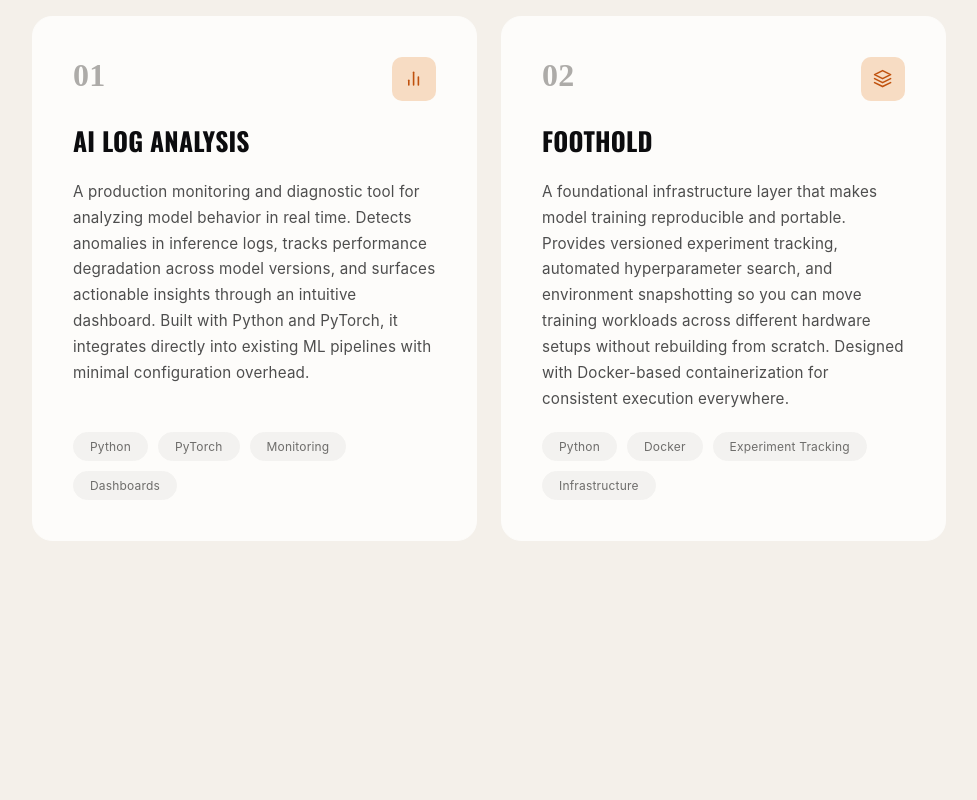
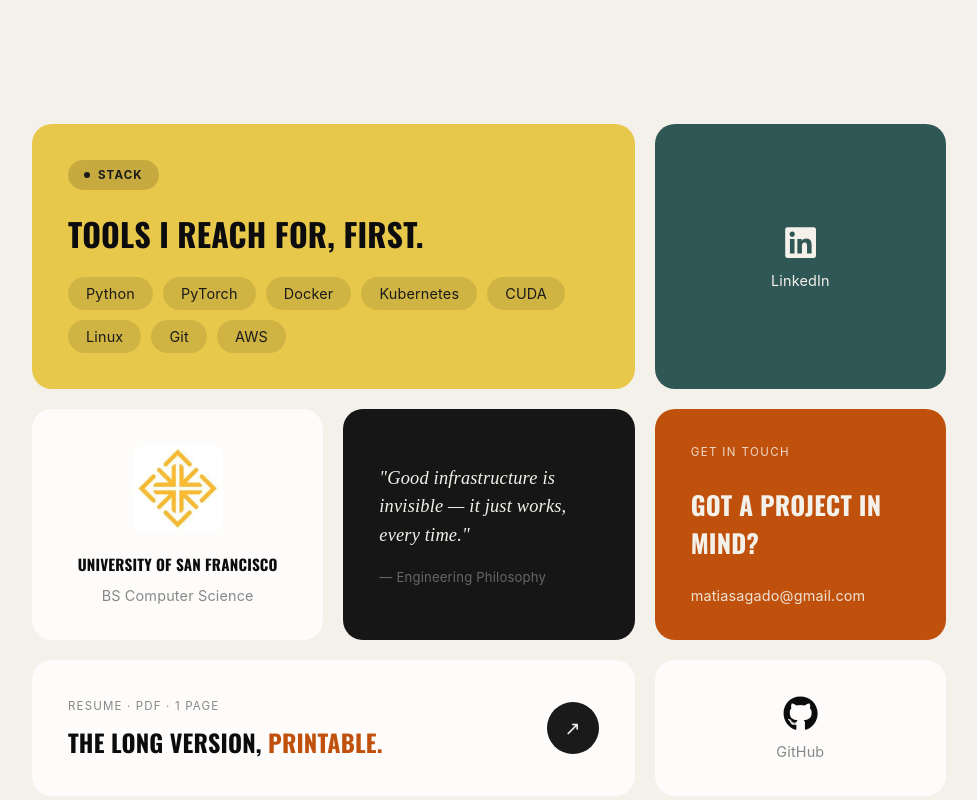
Before and after one commit to matiasagado/portfolio, a React (Vite) app: page / in a window 1280 px wide. Shown: the part 1300-2100 px from the top of the page, without its empty margins (151-1128 px from the left). Built offline with nearby package versions, Linux system fonts and the light colour scheme.

Commit message:
feat: school logo + overview section

```diff
--- /dev/null
+++ b/src/_components/overview.tsx
@@ -0,0 +1,66 @@
+import styles from './styles/overview.module.css';
+import { FaLinkedin, FaGithub } from 'react-icons/fa';
+
+export default function Bento() {
+    return (
+        <section className={styles.section}>
+            <div className={styles.grid}>
+
+                {/* Stack */}
+                <div className={`${styles.tile} ${styles.stackTile}`}>
+                    <span className={styles.badge}><span className={styles.dot} />STACK</span>
+                    <h2 className={styles.stackHeading}>TOOLS I REACH FOR, FIRST.</h2>
+                    <div className={styles.pills}>
+                        {['Python', 'PyTorch', 'Docker', 'Kubernetes', 'CUDA', 'Linux', 'Git', 'AWS'].map((t) => (
+                            <span key={t} className={styles.pill}>{t}</span>
+                        ))}
+                    </div>
+                </div>
+
+                {/* LinkedIn */}
+                <a href="https://linkedin.com/in/matiasagado" target="_blank" className={`${styles.tile} ${styles.linkedinTile}`}>
+                    <FaLinkedin className={styles.socialIcon} />
+                    <span className={styles.socialLabel}>LinkedIn</span>
+                </a>
+
+                {/* Education */}
+                <div className={`${styles.tile} ${styles.educationTile}`}>
+                    <div className={styles.crest}>
+                        <img src="/usfca-logo.png" alt="USF" className={styles.crestImg} />
+                    </div>
+                    <p className={styles.schoolName}>UNIVERSITY OF SAN FRANCISCO</p>
+                    <p className={styles.schoolDetail}>BS Computer Science</p>
+                </div>
+
+                {/* Quote */}
+                <div className={`${styles.tile} ${styles.quoteTile}`}>
+                    <p className={styles.quoteText}>"Good infrastructure is invisible — it just works, every time."</p>
+                    <span className={styles.quoteAttr}>— Engineering Philosophy</span>
+                </div>
+
+                {/* Contact */}
+                <a href="mailto:hello@matiasagado.com" className={`${styles.tile} ${styles.contactTile}`}>
+                    <span className={styles.contactEyebrow}>GET IN TOUCH</span>
+                    <p className={styles.contactHeading}>GOT A PROJECT <em>IN MIND?</em></p>
+                    <span className={styles.contactEmail}>matiasagado@gmail.com</span>
+                </a>
+
+                {/* Resume */}
+                <a href="/resume.pdf" target="_blank" className={`${styles.tile} ${styles.resumeTile}`}>
+                    <div>
+                        <span className={styles.resumeEyebrow}>RESUME · PDF · 1 PAGE</span>
+                        <p className={styles.resumeHeading}>THE LONG VERSION, <em>PRINTABLE.</em></p>
+                    </div>
+                    <span className={styles.arrowBtn}>↗</span>
+                </a>
+
+                {/* GitHub */}
+                <a href="https://github.com/matiasagado" target="_blank" className={`${styles.tile} ${styles.githubTile}`}>
+                    <FaGithub className={styles.socialIconGit} />
+                    <span className={styles.socialLabel}>GitHub</span>
+                </a>
+
+            </div>
+        </section>
+    );
+}
--- /dev/null
+++ b/src/_components/styles/overview.module.css
@@ -0,0 +1,254 @@
+.section {
+    background: var(--bg);
+    padding: 80px;
+    margin: 0 103px;
+}
+
+.grid {
+    display: grid;
+    grid-template-columns: 1fr 1fr 1fr;
+    grid-template-rows: auto auto auto;
+    gap: 20px;
+    grid-template-areas:
+        "stack stack linkedin"
+        "edu quote contact"
+        "resume resume github";
+}
+
+.tile {
+    border-radius: 20px;
+    padding: 36px;
+    display: flex;
+    flex-direction: column;
+    text-decoration: none;
+    color: inherit;
+    box-sizing: border-box;
+}
+
+/* Stack */
+.stackTile {
+    grid-area: stack;
+    background: #e8c84b;
+    gap: 20px;
+}
+
+.badge {
+    display: inline-flex;
+    align-items: center;
+    gap: 8px;
+    align-self: flex-start;
+    font-family: var(--navLinks);
+    font-size: 0.72rem;
+    font-weight: 700;
+    letter-spacing: 0.1em;
+    padding: 8px 16px;
+    border-radius: 999px;
+    background: rgba(0, 0, 0, 0.15);
+    color: #1a1a1a;
+}
+
+.dot {
+    width: 6px;
+    height: 6px;
+    border-radius: 50%;
+    background: currentColor;
+}
+
+.stackHeading {
+    font-family: var(--text-accent);
+    font-size: 2rem;
+    font-weight: 700;
+    margin: 0;
+    text-transform: uppercase;
+}
+
+.pills {
+    display: flex;
+    flex-wrap: wrap;
+    gap: 10px;
+}
+
+.pill {
+    font-family: var(--navLinks);
+    font-size: 0.9rem;
+    padding: 8px 18px;
+    border-radius: 999px;
+    background: rgba(0, 0, 0, 0.1);
+    color: #1a1a1a;
+}
+
+/* LinkedIn */
+.linkedinTile {
+    grid-area: linkedin;
+    background: #2f5755;
+    color: #f4f1ea;
+    align-items: center;
+    justify-content: center;
+    gap: 12px;
+}
+
+/* GitHub */
+.githubTile {
+    grid-area: github;
+    background: var(--card);
+    color: #888;
+    align-items: center;
+    justify-content: center;
+    gap: 12px;
+}
+
+.socialIcon {
+    font-size: 2.2rem;
+}
+
+.socialIconGit {
+    color: var(--text);
+    font-size: 2.2rem;
+}
+
+.socialLabel {
+    font-family: var(--navLinks);
+    font-size: 0.9rem;
+}
+
+/* Education */
+.educationTile {
+    grid-area: edu;
+    background: var(--card);
+    align-items: center;
+    justify-content: center;
+    gap: 12px;
+    text-align: center;
+}
+
+.crest {
+    width: 90px;
+    height: 88px;
+    background: #f5f0e4;
+    border-radius: 10px;
+    display: flex;
+    align-items: center;
+    justify-content: center;
+    overflow: hidden;
+    margin-bottom: 8px;
+}
+
+.crestImg {
+    width: 100%;
+    height: 100%;
+    object-fit: contain;
+}
+
+.schoolName {
+    font-family: var(--text-accent);
+    font-size: 0.95rem;
+    font-weight: 700;
+    margin: 0;
+    text-transform: uppercase;
+    text-align: center;
+}
+
+.schoolDetail {
+    font-family: var(--navLinks);
+    font-size: 0.9rem;
+    color: #888;
+    margin: 0;
+}
+
+/* Quote */
+.quoteTile {
+    grid-area: quote;
+    background: #161616;
+    color: #f4f1ea;
+    justify-content: center;
+    gap: 20px;
+}
+
+.quoteText {
+    font-size: 1.15rem;
+    font-style: italic;
+    line-height: 1.55;
+    margin: 0;
+}
+
+.quoteAttr {
+    font-family: var(--navLinks);
+    font-size: 0.82rem;
+    color: #666;
+}
+
+/* Contact */
+.contactTile {
+    grid-area: contact;
+    background: var(--accent);
+    color: #f4f1ea;
+    justify-content: space-between;
+    gap: 16px;
+}
+
+.contactEyebrow {
+    font-family: var(--navLinks);
+    font-size: 0.72rem;
+    letter-spacing: 0.12em;
+    opacity: 0.85;
+}
+
+.contactHeading {
+    font-family: var(--text-accent);
+    font-size: 1.6rem;
+    font-weight: 700;
+    margin: 0;
+    text-transform: uppercase;
+}
+
+.contactHeading em {
+    font-style: italic;
+}
+
+.contactEmail {
+    font-family: var(--navLinks);
+    font-size: 0.9rem;
+    opacity: 0.9;
+}
+
+/* Resume */
+.resumeTile {
+    grid-area: resume;
+    background: var(--card);
+    flex-direction: row;
+    align-items: center;
+    justify-content: space-between;
+}
+
+.resumeEyebrow {
+    font-family: var(--navLinks);
+    font-size: 0.72rem;
+    letter-spacing: 0.1em;
+    color: #888;
+}
+
+.resumeHeading {
+    font-family: var(--text-accent);
+    font-size: 1.5rem;
+    font-weight: 700;
+    margin: 10px 0 0;
+    text-transform: uppercase;
+}
+
+.resumeHeading em {
+    color: var(--accent);
+    font-style: italic;
+}
+
+.arrowBtn {
+    width: 52px;
+    height: 52px;
+    border-radius: 50%;
+    background: #1a1a1a;
+    color: #f4f1ea;
+    display: flex;
+    align-items: center;
+    justify-content: center;
+    font-size: 1.2rem;
+    flex-shrink: 0;
+}
--- a/src/main.tsx
+++ b/src/main.tsx
@@ -2,9 +2,10 @@
 import { createRoot } from 'react-dom/client'
 import Nav from './_components/nav';
 import Hero from './_components/hero';
+import About from './_components/about';
+import Overview from './_components/overview';
 import Software from './_components/software';
 import Hardware from './_components/hardware';
-import About from './_components/about';
 import Contact from './_components/contact';
 import "./index.css";
 
@@ -13,9 +14,10 @@
     <Nav />
     <main>
       <Hero />
+      <About />
+      <Overview />
       <Software />
       <Hardware />
-      <About />
     </main>
     <Contact />
   </StrictMode>,
```
Also changed, not shown: public/usfca-logo.png (added).
